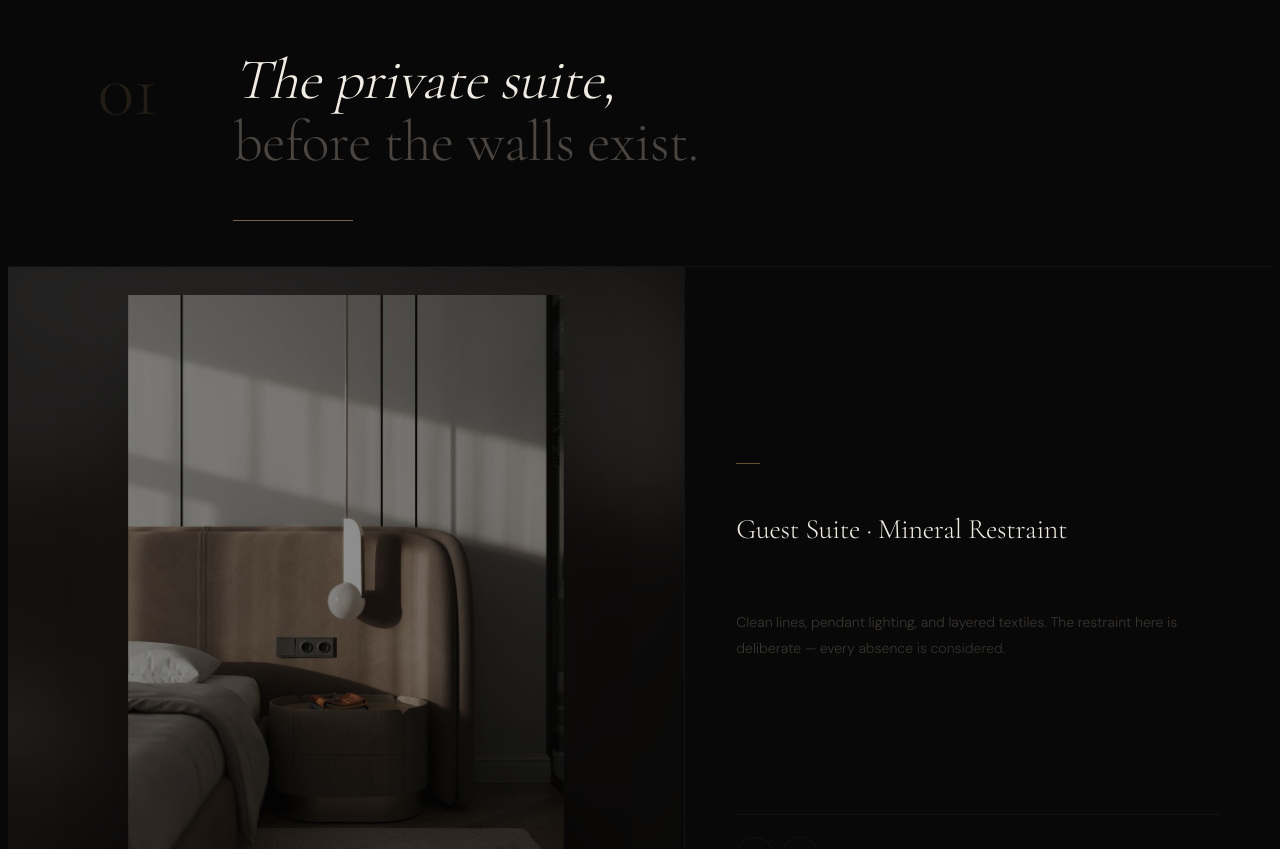
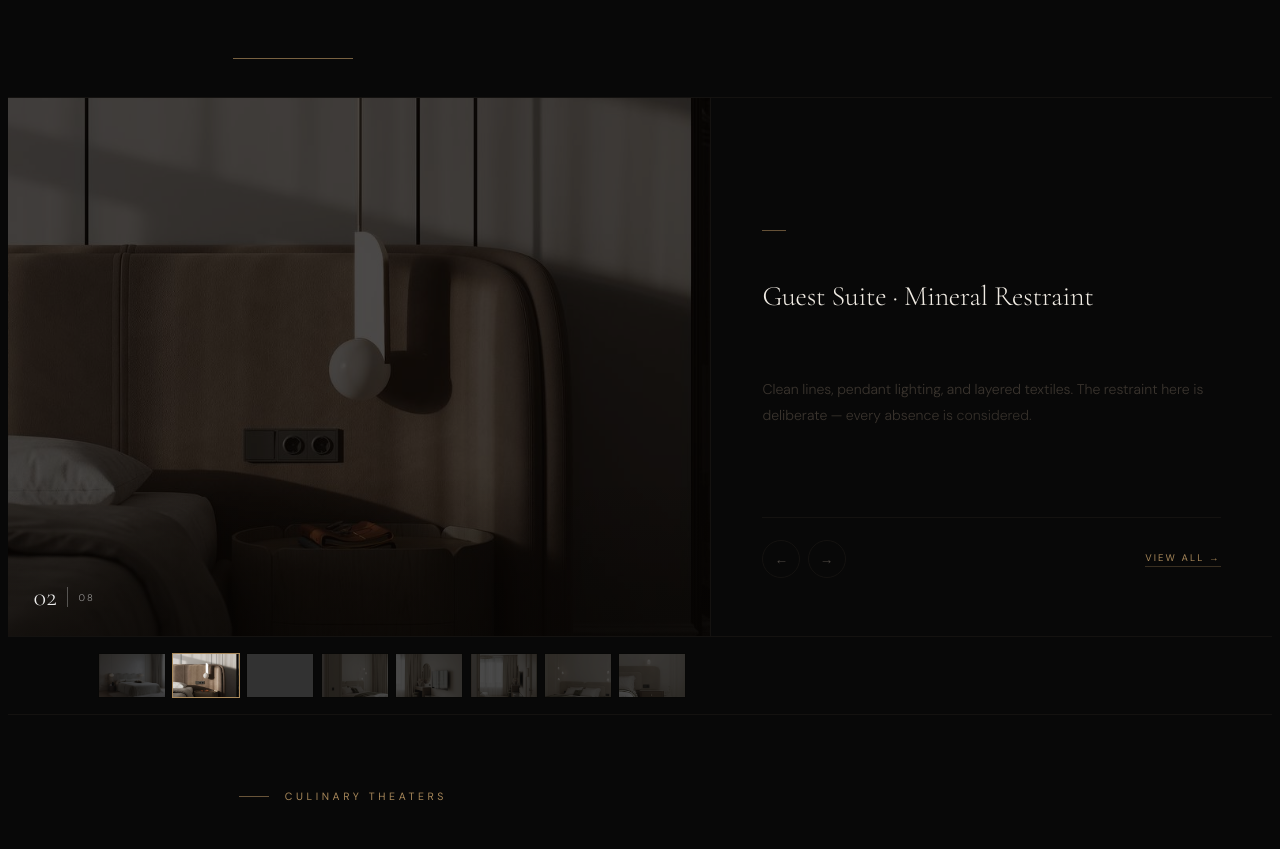
Before and after one commit to uniquewear20-spec/archviz-craft-website, a Next.js app: page / in a window 1280 px wide. Shown: the part 1914-2763 px from the top of the page. Built offline with nearby package versions, Linux system fonts and the light colour scheme; grey boxes are pictures that could not be loaded.

Commit message:
Single testimonials section, edge-to-edge images, tighter spacing

```diff
--- a/app/page.tsx
+++ b/app/page.tsx
@@ -239,17 +239,17 @@ function ThemeToggle() {
 // ══════════════════════════════════════════════════════════════════════════
 function StatsManifesto() {
   return (
-    <section style={{ backgroundColor: "var(--bg)", paddingTop: "clamp(5rem,8vw,8.5rem)", paddingBottom: "clamp(5rem,8vw,8.5rem)", borderBottom: "1px solid var(--border)", overflow: "hidden" }}>
+    <section style={{ backgroundColor: "var(--bg)", paddingTop: "clamp(3.5rem,5.5vw,6rem)", paddingBottom: "clamp(3.5rem,5.5vw,6rem)", borderBottom: "1px solid var(--border)", overflow: "hidden" }}>
       <div style={{ maxWidth: "1440px", margin: "0 auto", padding: "0 clamp(2rem,7vw,8rem)" }}>
         <Reveal delay={0}>
-          <div style={{ marginBottom: "clamp(3rem,5vw,5rem)" }}>
+          <div style={{ marginBottom: "clamp(2rem,3vw,2.8rem)" }}>
             <Eyebrow>The Practice</Eyebrow>
           </div>
         </Reveal>
-        <div style={{ display: "grid", gridTemplateColumns: "repeat(4,1fr)", borderTop: "1px solid var(--border)", borderLeft: "1px solid var(--border)", marginBottom: "clamp(4rem,6vw,7rem)" }} className="stats-grid">
+        <div style={{ display: "grid", gridTemplateColumns: "repeat(4,1fr)", borderTop: "1px solid var(--border)", borderLeft: "1px solid var(--border)", marginBottom: "clamp(2.5rem,4vw,4.5rem)" }} className="stats-grid">
           {STATS.map((s, i) => (
             <Reveal key={s.label} delay={i * 0.1}>
-              <div style={{ padding: "clamp(2.2rem,3.5vw,3.8rem) clamp(1.8rem,2.6vw,3rem)", borderRight: "1px solid var(--border)", borderBottom: "1px solid var(--border)", position: "relative" }}>
+              <div style={{ padding: "clamp(1.6rem,2.4vw,2.4rem) clamp(1.6rem,2.2vw,2.6rem)", borderRight: "1px solid var(--border)", borderBottom: "1px solid var(--border)", position: "relative" }}>
                 <div style={{ position: "absolute", top: 0, right: 0, width: "6px", height: "6px", borderTop: "1px solid rgba(168,136,90,0.3)", borderRight: "1px solid rgba(168,136,90,0.3)" }} />
                 <p style={{ fontFamily: "var(--font-cormorant),serif", fontWeight: 200, fontSize: "clamp(3rem,5.5vw,5.5rem)", color: "var(--text-loud)", lineHeight: 1, marginBottom: "1rem", letterSpacing: "-0.02em" }}><CountUp target={s.value} suffix={s.suffix} /></p>
                 <div style={{ width: "24px", height: "1px", backgroundColor: "#A8885A", opacity: 0.5, marginBottom: "0.9rem" }} />
@@ -288,7 +288,7 @@ function SectionHeader({ index, label, headline, subheadline, body }: {
   index: string; label: string; headline: string; subheadline?: string; body?: string;
 }) {
   return (
-    <div style={{ maxWidth: "1440px", margin: "0 auto", padding: "clamp(4rem,6.5vw,7rem) clamp(2rem,7vw,8rem) clamp(2.5rem,3.5vw,4rem)" }}>
+    <div style={{ maxWidth: "1440px", margin: "0 auto", padding: "clamp(3rem,5vw,5.5rem) clamp(2rem,7vw,8rem) clamp(2rem,3vw,3rem)" }}>
       <div style={{ display: "flex", alignItems: "flex-start", gap: "clamp(3rem,6vw,8rem)" }} className="section-header-grid">
         <Reveal delay={0}>
           <div style={{ paddingTop: "0.4rem", flexShrink: 0 }}>
@@ -338,42 +338,24 @@ function EditorialGallery({ slides, activeSlide, setActiveSlide, flip = false }:
     <div style={{ borderTop: "1px solid var(--border)" }}>
       <div style={{
         display: "grid",
-        gridTemplateColumns: "1.15fr 1fr",
-        minHeight: "clamp(420px,52vw,720px)",
+        gridTemplateColumns: "1.25fr 1fr",
+        minHeight: "clamp(380px,42vw,560px)",
         direction: flip ? "rtl" : "ltr",
       }} className="editorial-grid">
 
-        {/* ── Image panel: blurred backdrop + sharp full render ── */}
-        <div style={{ position: "relative", display: "flex", alignItems: "center", justifyContent: "center", overflow: "hidden", direction: "ltr" }}>
+        {/* ── Image panel: clean edge-to-edge cover, no backdrop, no bars ── */}
+        <div style={{ position: "relative", overflow: "hidden", direction: "ltr", backgroundColor: "#070503" }}>
           <AnimatePresence mode="wait">
-            <motion.div key={activeSlide}
-              style={{ position: "absolute", inset: 0 }}
-              initial={{ opacity: 0 }}
-              animate={{ opacity: 1 }}
+            <motion.img key={activeSlide} src={current.src} alt={current.title}
+              initial={{ opacity: 0, scale: 1.04 }}
+              animate={{ opacity: 1, scale: 1 }}
               exit={{ opacity: 0 }}
-              transition={{ duration: 0.7, ease: EASE_SOFT }}>
+              transition={{ duration: 0.8, ease: EASE_SOFT }}
+              style={{ position: "absolute", inset: 0, width: "100%", height: "100%", objectFit: "cover", objectPosition: "center", display: "block" }} />
+          </AnimatePresence>
 
-              {/* Blurred backdrop — same image, scaled & blurred to fill empty space */}
-              <div style={{
-                position: "absolute", inset: 0,
-                backgroundImage: `url("${current.src}")`,
-                backgroundSize: "cover",
-                backgroundPosition: "center",
-                filter: "blur(34px) brightness(0.42) saturate(1.05)",
-                transform: "scale(1.18)",
-              }} />
-              {/* Darkening wash so the sharp image and caption read cleanly over it */}
-              <div style={{ position: "absolute", inset: 0, backgroundColor: "rgba(7,5,3,0.34)" }} />
-
-              {/* Sharp, fully-contained render — never cropped */}
-              <div style={{ position: "absolute", inset: 0, display: "flex", alignItems: "center", justifyContent: "center", padding: "clamp(1rem,2.5vw,2.5rem)" }}>
-                <motion.img src={current.src} alt={current.title}
-                  initial={{ scale: 1.02 }} animate={{ scale: 1 }}
-                  transition={{ duration: 1.2, ease: EASE_SOFT }}
-                  style={{ maxWidth: "100%", maxHeight: "100%", objectFit: "contain", display: "block", boxShadow: "0 30px 80px -30px rgba(0,0,0,0.7)" }} />
-              </div>
-            </motion.div>
-          </AnimatePresence>
+          {/* Subtle bottom gradient so the counter stays legible */}
+          <div style={{ position: "absolute", inset: 0, background: "linear-gradient(to top, rgba(7,5,3,0.45) 0%, transparent 30%)", pointerEvents: "none" }} />
 
           {/* Counter */}
           <div style={{ position: "absolute", bottom: "1.6rem", left: "1.6rem", display: "flex", alignItems: "center", gap: "0.65rem", zIndex: 4 }}>
@@ -446,7 +428,7 @@ function EditorialGallery({ slides, activeSlide, setActiveSlide, flip = false }:
         ))}
       </div>
 
-      <style>{`.editorial-grid{grid-template-columns:1.15fr 1fr!important}@media(max-width:860px){.editorial-grid{grid-template-columns:1fr!important;direction:ltr!important}}`}</style>
+      <style>{`.editorial-grid{grid-template-columns:1.25fr 1fr!important}@media(max-width:860px){.editorial-grid{grid-template-columns:1fr!important;direction:ltr!important;min-height:0!important}.editorial-grid>div:first-child{min-height:clamp(300px,70vw,440px)}}`}</style>
     </div>
   );
 }
@@ -459,20 +441,6 @@ function ArrowButton({ onClick, direction }: { onClick: () => void; direction: "
       style={{ width: "38px", height: "38px", display: "flex", alignItems: "center", justifyContent: "center", border: `1px solid ${hovered ? "#A8885A" : "var(--border)"}`, borderRadius: "50%", backgroundColor: hovered ? "#A8885A" : "transparent", color: hovered ? "var(--bg)" : "var(--text-mid)", cursor: "pointer", fontSize: "0.85rem", transition: "all 0.3s ease", flexShrink: 0 }}>
       {direction === "prev" ? "←" : "→"}
     </button>
-  );
-}
-
-// ══════════════════════════════════════════════════════════════════════════
-// SECTION TESTIMONIALS — luxury marquee, per category.
-// ══════════════════════════════════════════════════════════════════════════
-function SectionTestimonials({ testimonials }: { testimonials: MarqueeTestimonial[] }) {
-  return (
-    <div style={{ backgroundColor: "var(--bg)", borderTop: "1px solid var(--border)", padding: "clamp(3.5rem,5.5vw,6rem) 0" }}>
-      <div style={{ maxWidth: "1440px", margin: "0 auto 2.5rem", padding: "0 clamp(2rem,7vw,8rem)" }}>
-        <Eyebrow>Client Record</Eyebrow>
-      </div>
-      <TestimonialsMarquee row1={testimonials} row2={[...testimonials].reverse()} />
-    </div>
   );
 }
 
@@ -732,35 +700,30 @@ export default function HomePage() {
       <section id="bedrooms" style={{ borderBottom: "1px solid var(--border)" }}>
         <SectionHeader index="01" label="Selected Work · Private Sanctuaries" headline="The private suite," subheadline="before the walls exist." />
         <EditorialGallery slides={BEDROOM_SLIDES} activeSlide={activeBedroomSlide} setActiveSlide={setActiveBedroomSlide} flip={false} />
-        <SectionTestimonials testimonials={TESTIMONIALS_BEDROOMS} />
       </section>
 
       {/* 02 · KITCHENS — image RIGHT, caption LEFT */}
       <section id="kitchens" style={{ borderBottom: "1px solid var(--border)" }}>
         <SectionHeader index="02" label="Culinary Theaters" headline="Where service intelligence" subheadline="becomes spatial architecture." body="A kitchen is not a room — it is an operational system. We render culinary spaces from a position of genuine hospitality knowledge: service flow, brigade movement, mise en place logic, and the psychology of the guest threshold." />
         <EditorialGallery slides={KITCHEN_SLIDES} activeSlide={activeKitchenSlide} setActiveSlide={setActiveKitchenSlide} flip={true} />
-        <SectionTestimonials testimonials={TESTIMONIALS_KITCHENS} />
       </section>
 
       {/* 03 · LIVING SPACES — image LEFT, caption RIGHT */}
       <section id="living-spaces" style={{ borderBottom: "1px solid var(--border)" }}>
         <SectionHeader index="03" label="Social Landscapes" headline="The living room as statement" subheadline="of how you receive the world." body="Every living space communicates a social register before a guest sits down. We render arrival sequences, conversation geometries, sightline hierarchies, and the emotional temperature of a room at its intended hour of use." />
         <EditorialGallery slides={LIVING_SPACE_SLIDES} activeSlide={activeLivingSlide} setActiveSlide={setActiveLivingSlide} flip={false} />
-        <SectionTestimonials testimonials={TESTIMONIALS_LIVING} />
       </section>
 
       {/* 04 · VILLAS & EXTERIORS — image RIGHT, caption LEFT */}
       <section id="villas-exteriors" style={{ borderBottom: "1px solid var(--border)" }}>
         <SectionHeader index="04" label="Villas & Exteriors" headline="Architecture in landscape," subheadline="before the first stone is laid." body="The exterior render is the most complex visualisation we produce — site topography, seasonal light, material ageing, landscape maturity, and the psychology of arrival all rendered in a single frame." />
         <EditorialGallery slides={VILLA_EXTERIOR_SLIDES} activeSlide={activeVillaSlide} setActiveSlide={setActiveVillaSlide} flip={true} />
-        <SectionTestimonials testimonials={TESTIMONIALS_VILLAS} />
       </section>
 
       {/* 05 · WASHROOMS — image LEFT, caption RIGHT */}
       <section id="washrooms" style={{ borderBottom: "1px solid var(--border)" }}>
         <SectionHeader index="05" label="Spa & Washrooms" headline="Where material craft" subheadline="becomes a private ceremony." body="The finest washrooms are not cleaned — they are entered. We render spa suites, hammams, and master bathrooms with the same hospitality intelligence applied to a five-star arrival sequence." />
         <EditorialGallery slides={WASHROOM_SLIDES} activeSlide={activeWashroomSlide} setActiveSlide={setActiveWashroomSlide} flip={false} />
-        <SectionTestimonials testimonials={TESTIMONIALS_WASHROOMS} />
       </section>
 
       <ServicesSection />
```
